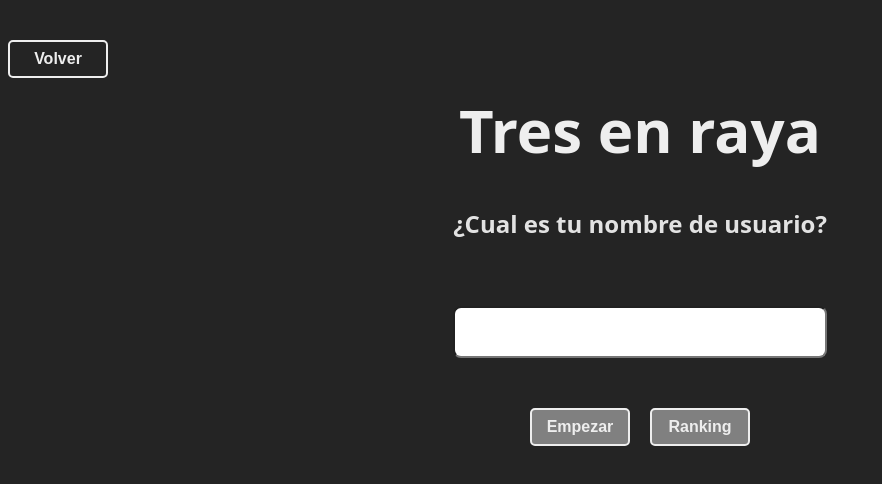
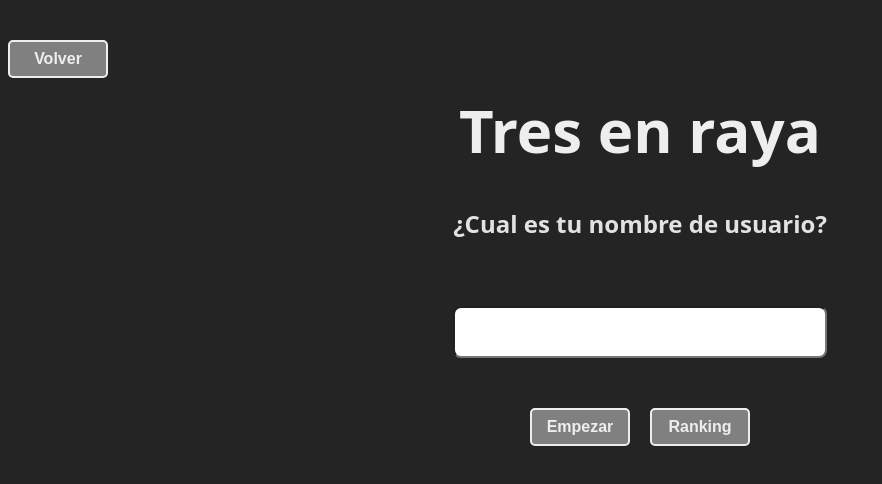
Before and after one commit to Lopez10/tres-en-raya, a React (Vite) app: page / in a window 1280 px wide. Shown: the top 484 px of the page, without its empty margins (0-882 px from the left). Built offline with nearby package versions, Linux system fonts and the light colour scheme.

Commit message:
Modify style

```diff
--- a/src/components/BackButton.tsx
+++ b/src/components/BackButton.tsx
@@ -8,6 +8,7 @@ export const BackButton = () => {
                 fontSize: '1rem',
             }}
             onClick={() => navigate(-1)}
+            disabled={window.location.pathname === '/'}
         >
             Volver
         </button>
--- a/src/pages/Ranking.tsx
+++ b/src/pages/Ranking.tsx
@@ -20,7 +20,7 @@ export const Ranking = () => {
             alignItems: 'center',
             gap: '40px',
         }}>
-            <h2>Ranking</h2>
+            <h1>Ranking</h1>
             <div style={{
                 display: 'flex',
                 gap: '50px',
```
